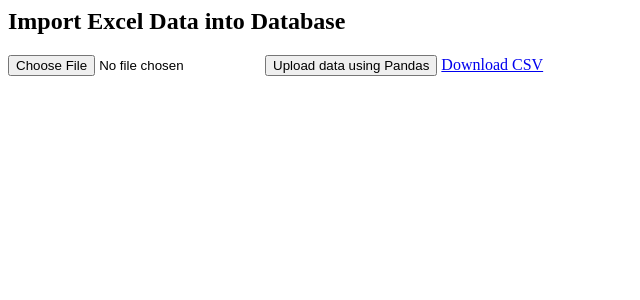
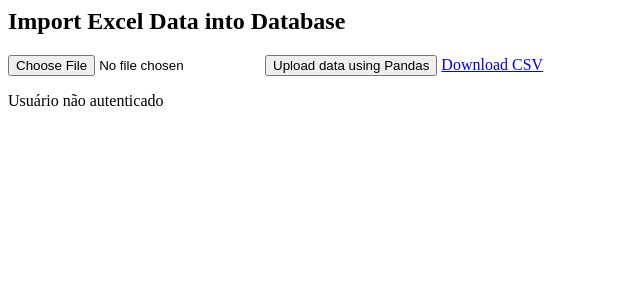
Before and after one commit to danilow200/portal-backend, a Django app: template ticket/templates/import_excel_db.html in a window 1280 px wide. Shown: the top 300 px of the page, without its empty margins (0-640 px from the left). Run offline with Django 5.2, Linux system fonts and the light colour scheme; the template is opened without the code that fills it, so the values that code supplies are empty.

Commit message:
Adiciona informação de usuário autenticado no html

```diff
--- a/ticket/templates/import_excel_db.html
+++ b/ticket/templates/import_excel_db.html
@@ -23,4 +23,9 @@
     </div>
   </div>
 </form>
-{% endblock %}
+
+{% if user.is_authenticated %}
+<p>Usuário autenticado: {{ user.username }}</p>
+{%else%}
+<p>Usuário não autenticado</p>
+{% endif %} {% endblock %}
```
